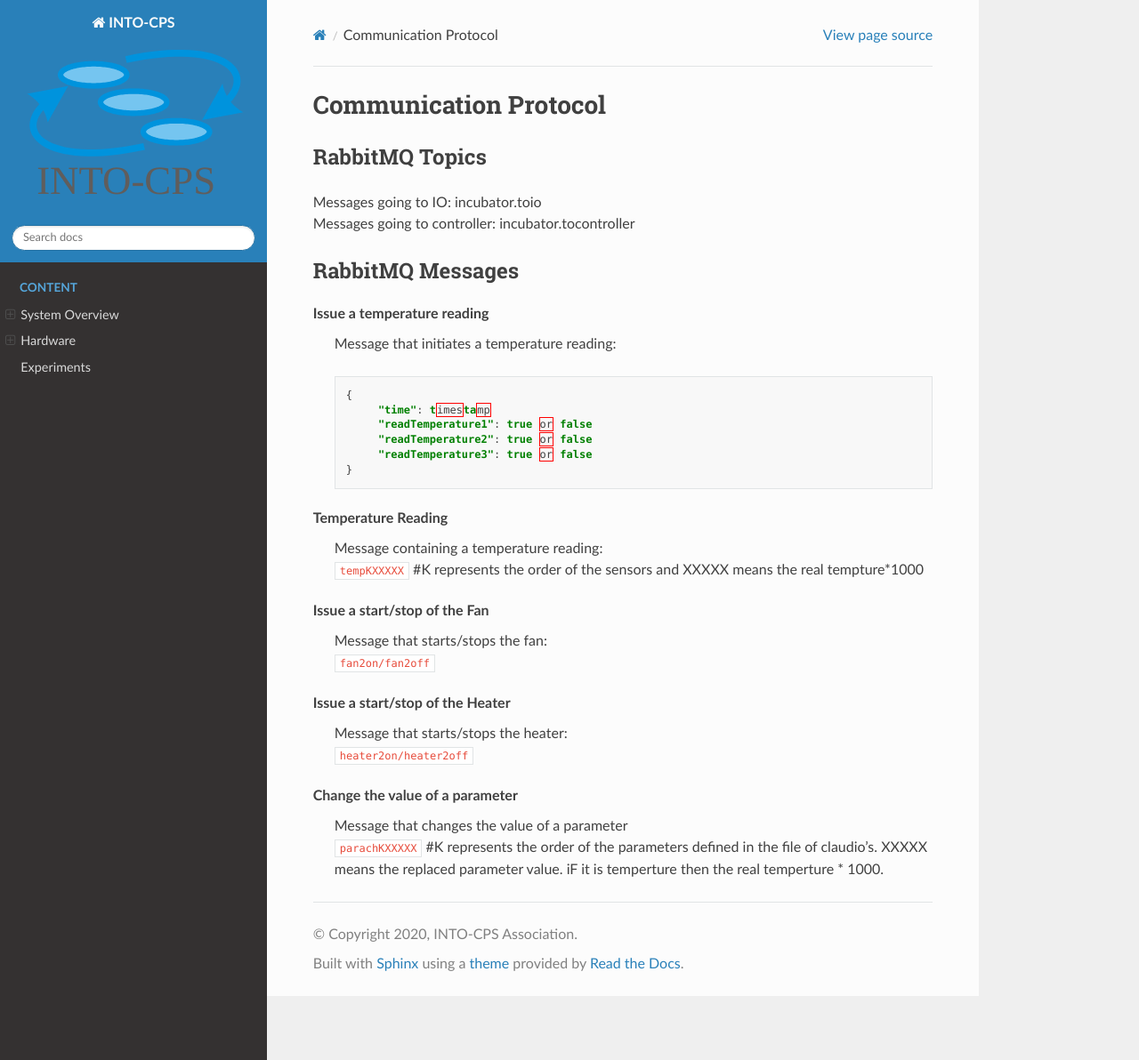
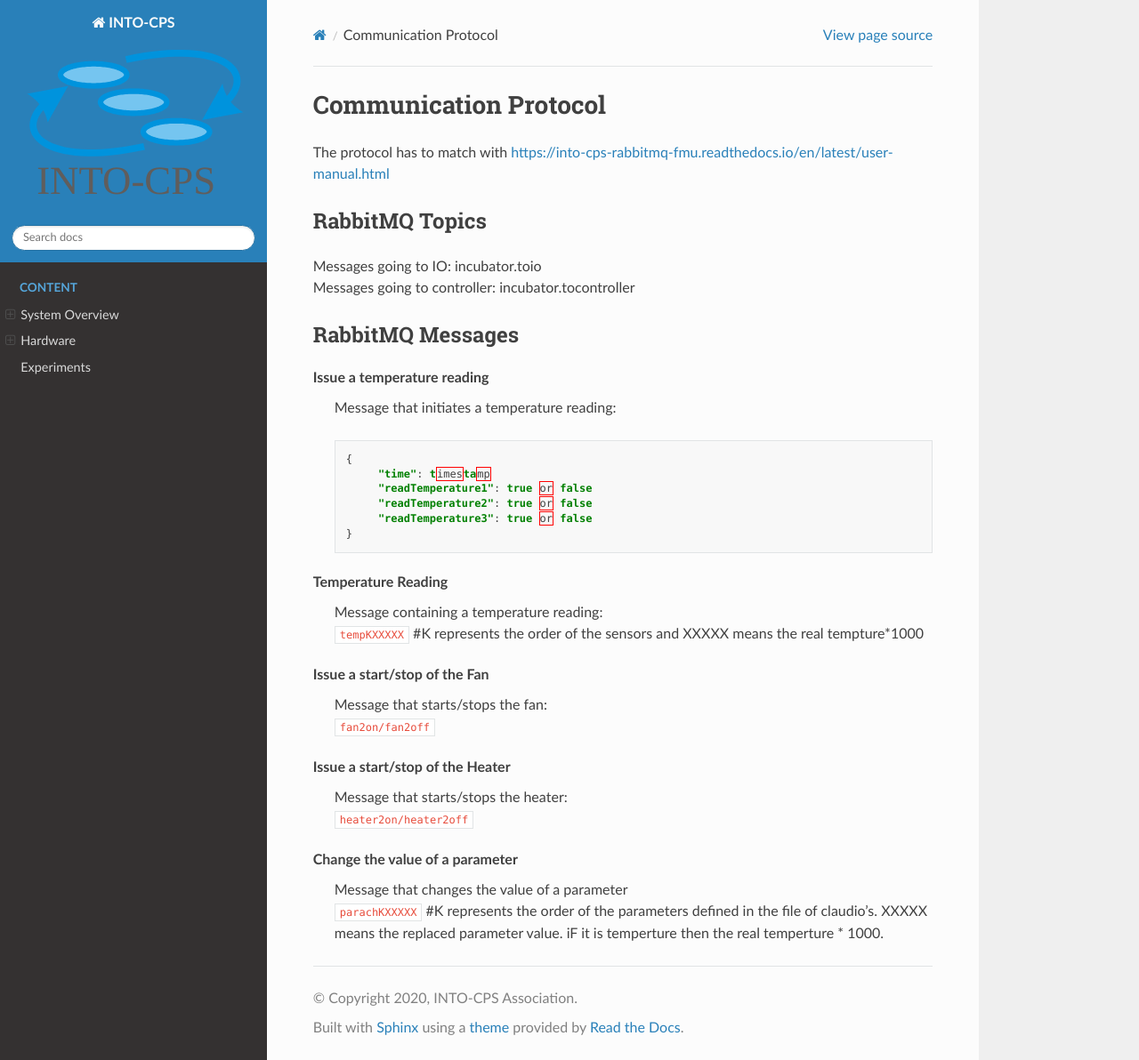
Before and after one commit to INTO-CPS-Association/example_digital-twin_incubator, a Sphinx documentation site: the page built from docs/communication_protocol.rst, in a window 1280 px wide and 1192 px high. Shown: the whole window at 89% size. Built offline with Sphinx 7.4.7 and the Read the Docs theme 2.0.0, drawn with Linux system fonts in a browser that asks for light colours.

Commit message:
Updated communication protocol

```diff
--- a/docs/communication_protocol.rst
+++ b/docs/communication_protocol.rst
@@ -1,5 +1,7 @@
 Communication Protocol
 ======================
+The protocol has to match with https://into-cps-rabbitmq-fmu.readthedocs.io/en/latest/user-manual.html
+
 
 RabbitMQ Topics
 ---------------
```
